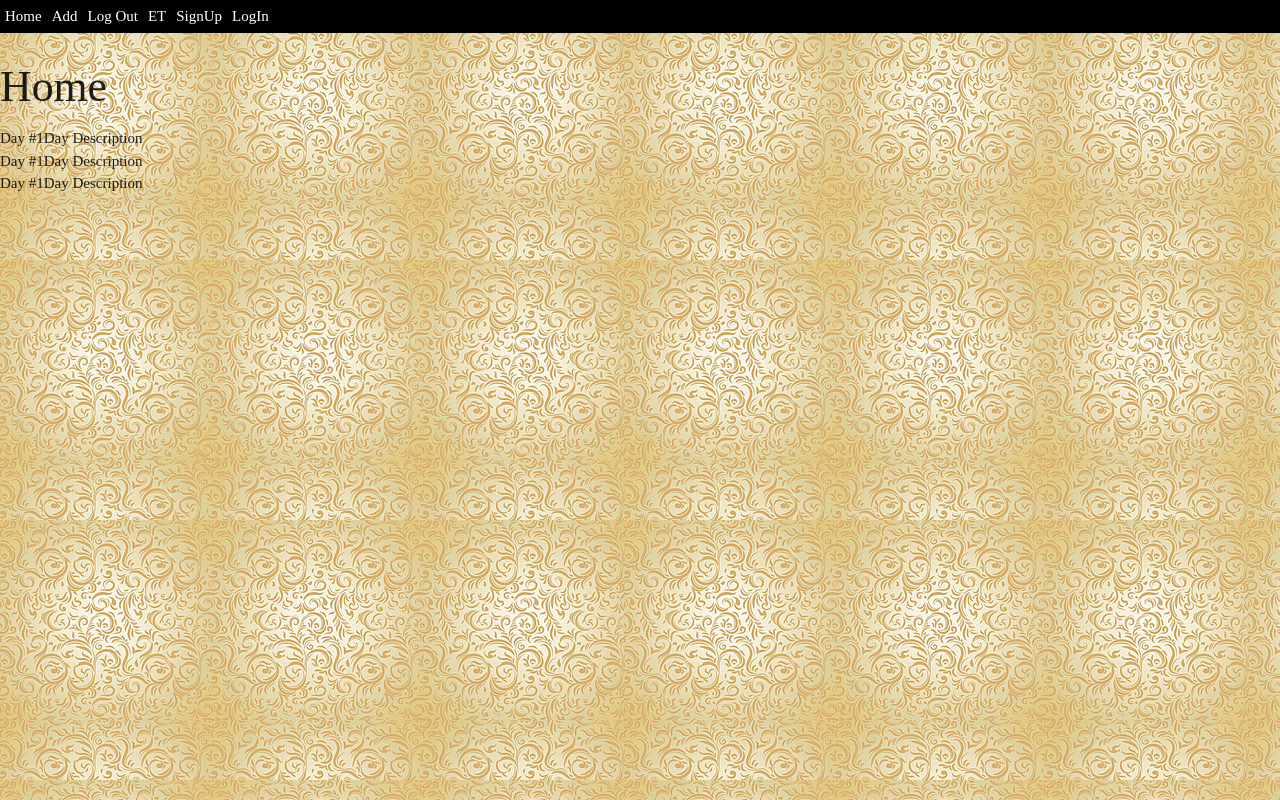
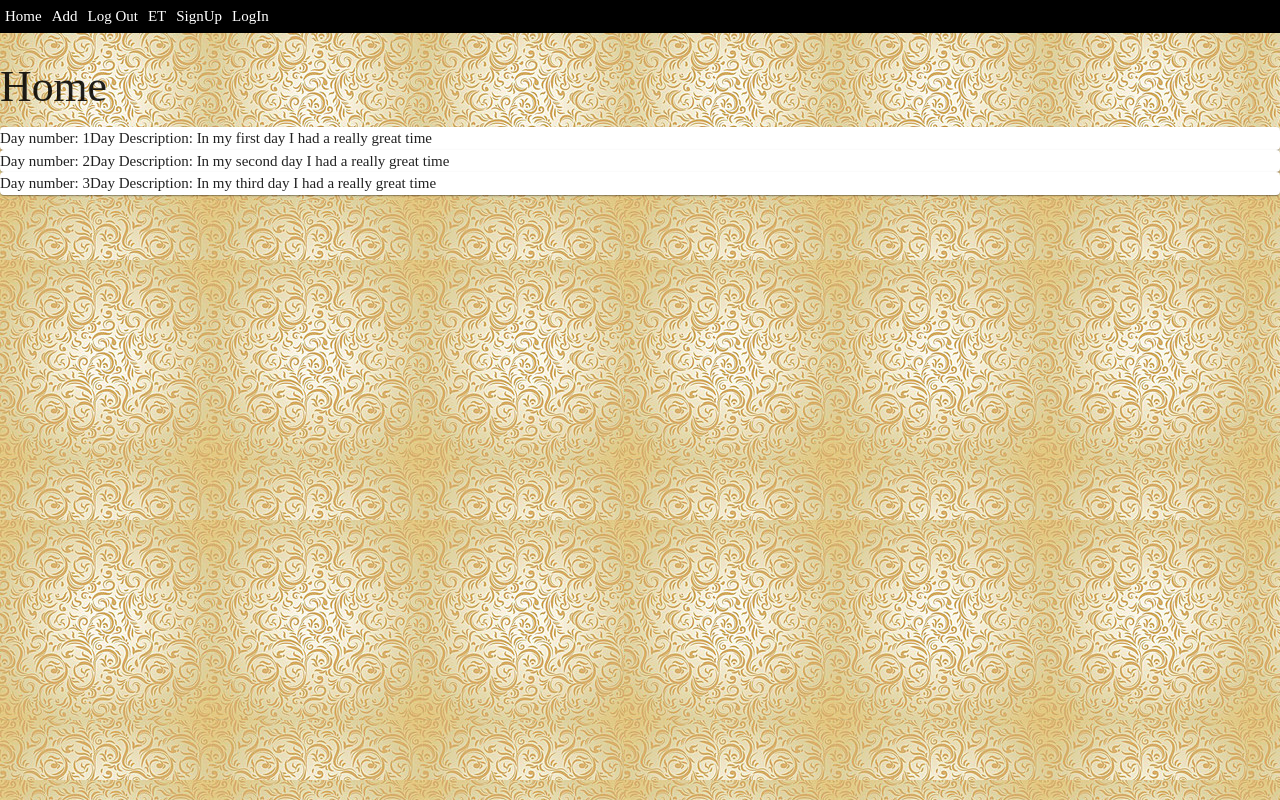
Before and after one commit to tandaraelena/nice-to-meet-you-redux, a React (Create React App) app: page / in a window 1280 px wide. Built offline with nearby package versions, Linux system fonts and the light colour scheme.

Commit message:
connect the state to the Home component and display the day-items in days-list component

```diff
--- /dev/null
+++ b/src/components/days/day-item.js
@@ -0,0 +1,14 @@
+import React from 'react'
+import { Paper } from '@material-ui/core'
+
+
+const DayItem = ({ day }) => {
+  return (
+    <Paper>
+      <span>Day number: {day.id}</span>
+      <span>Day Description: {day.dayDescription}</span>
+    </Paper>
+  )
+}
+
+export default DayItem
--- a/src/components/days/days-list.js
+++ b/src/components/days/days-list.js
@@ -1,20 +1,14 @@
 import React from 'react'
+import DayItem from './day-item'
 
-const DaysList = () => {
+const DaysList = ({ days }) => {
   return (
-    <div className='days-wrapper'>
-      <div className='day-item'>
-        <span>Day #1</span>
-        <span>Day Description</span>
-      </div>
-      <div className='day-item'>
-        <span>Day #1</span>
-        <span>Day Description</span>
-      </div>
-      <div className='day-item'>
-        <span>Day #1</span>
-        <span>Day Description</span>
-      </div>
+    <div >
+      {days && days.map(day => {
+        return (
+          <DayItem day={day} key={day.id}/>
+        )}
+      )}
     </div>
   )
 }
--- a/src/components/home/home.js
+++ b/src/components/home/home.js
@@ -1,15 +1,24 @@
 import React, { Component } from 'react'
 import DaysList from '../days/days-list';
+import { connect } from 'react-redux';
 
 class Home extends Component {
   render() {
+    console.log(this.props);
+    const { days } = this.props
     return (
       <div>
         <h3>Home</h3>
-        <DaysList/>
+        <DaysList days={days} />
       </div>
     )
   }
 }
 
-export default Home
+const mapStateToProps = (state) => {
+  return {
+    days: state.day.days
+  }
+}
+
+export default connect(mapStateToProps)(Home)
```
Also changed, not shown: src/components/testArea/test-component.jsx (+23 -26 lines), 1 other file (tests, documents, lock files or other folders).
